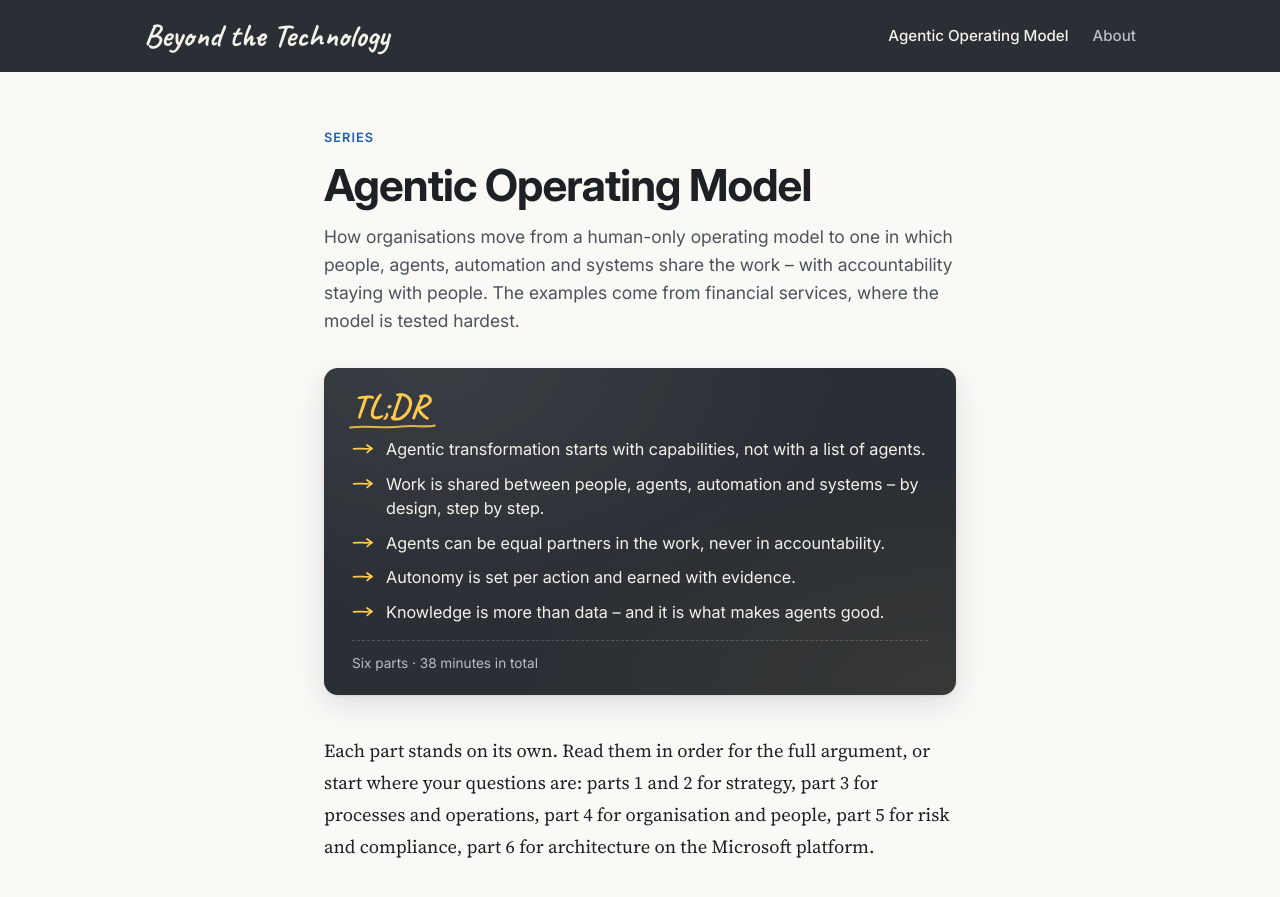
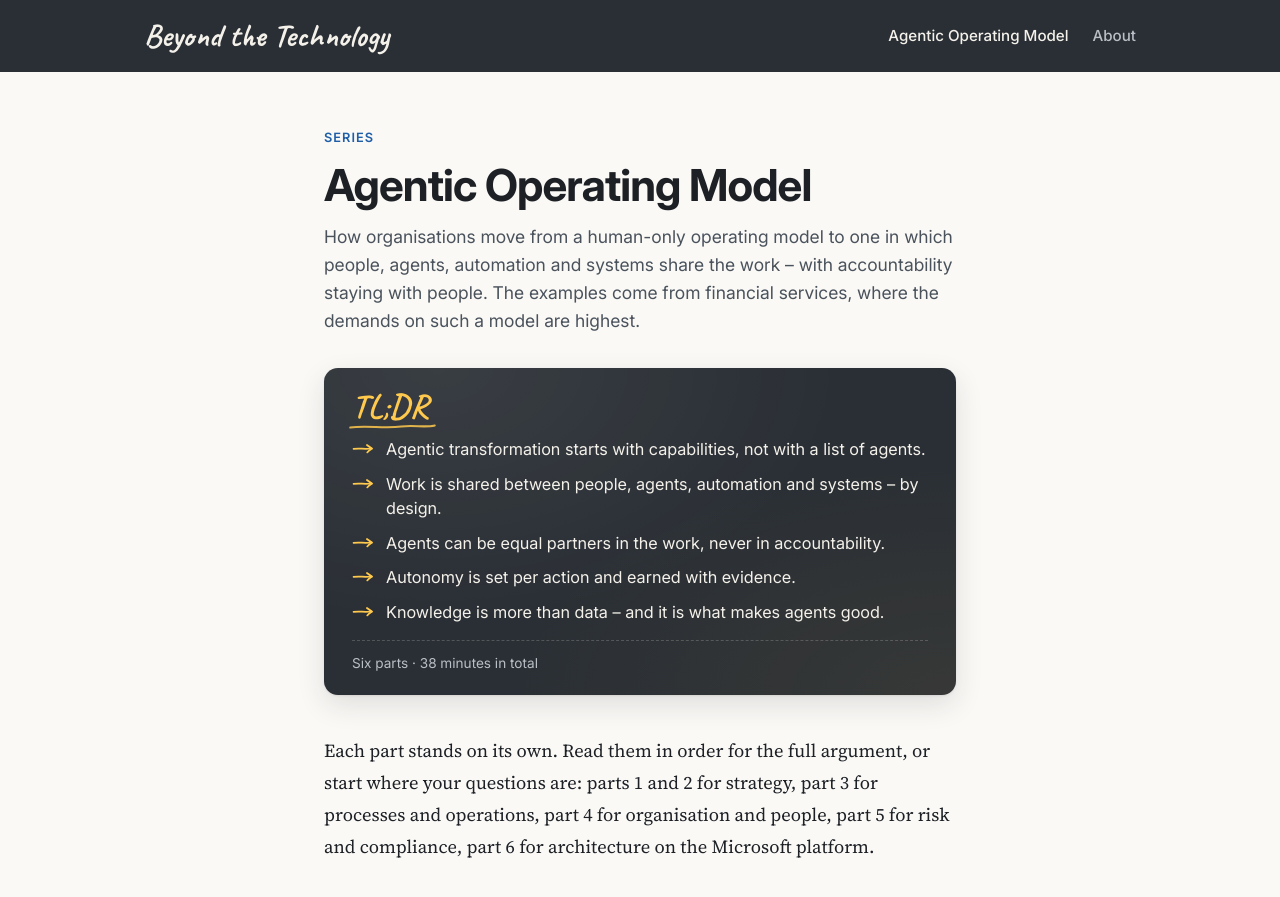
Before and after one commit to mgmllrpro/mgmllrpro.github.io, a Jekyll site: the page built from agentic-operating-model/index.md, in a window 1280 px wide and 900 px high. Shown: the top 897 px of the window. Built offline with Jekyll 4.4.1, drawn with Linux system fonts in a browser that asks for light colours.

Commit message:
AOM-Serienseite: kein Anspruch, das Modell sei getestet; TL;DR ohne „step by step“
Co-Authored-By: Claude Opus 5.5 <noreply@anthropic.com>
Claude-Session: https://claude.ai/code/session_01EATrPzhaSgqNdwFqTJw3ot

```diff
--- a/_data/series.yml
+++ b/_data/series.yml
@@ -10,8 +10,8 @@
   description: >-
     How organisations move from a human-only operating model to one in which
     people, agents, automation and systems share the work – with accountability
-    staying with people. The examples come from financial services, where the
-    model is tested hardest.
+    staying with people. The examples come from financial services, where the demands on
+    such a model are highest.
   url: /agentic-operating-model/
   visible: true
   # Table of contents on the series page. A part links to its article once the article is
--- a/agentic-operating-model/index.md
+++ b/agentic-operating-model/index.md
@@ -5,10 +5,10 @@ series: agentic-operating-model
 description: >-
   An article series on how organisations move from a human-only operating model
   to one in which people, agents, automation and systems share the work. The
-  examples come from financial services, where the model is tested hardest.
+  examples come from financial services, where the demands on such a model are highest.
 tldr:
   - Agentic transformation starts with capabilities, not with a list of agents.
-  - Work is shared between people, agents, automation and systems – by design, step by step.
+  - Work is shared between people, agents, automation and systems – by design.
   - Agents can be equal partners in the work, never in accountability.
   - Autonomy is set per action and earned with evidence.
   - Knowledge is more than data – and it is what makes agents good.
```
